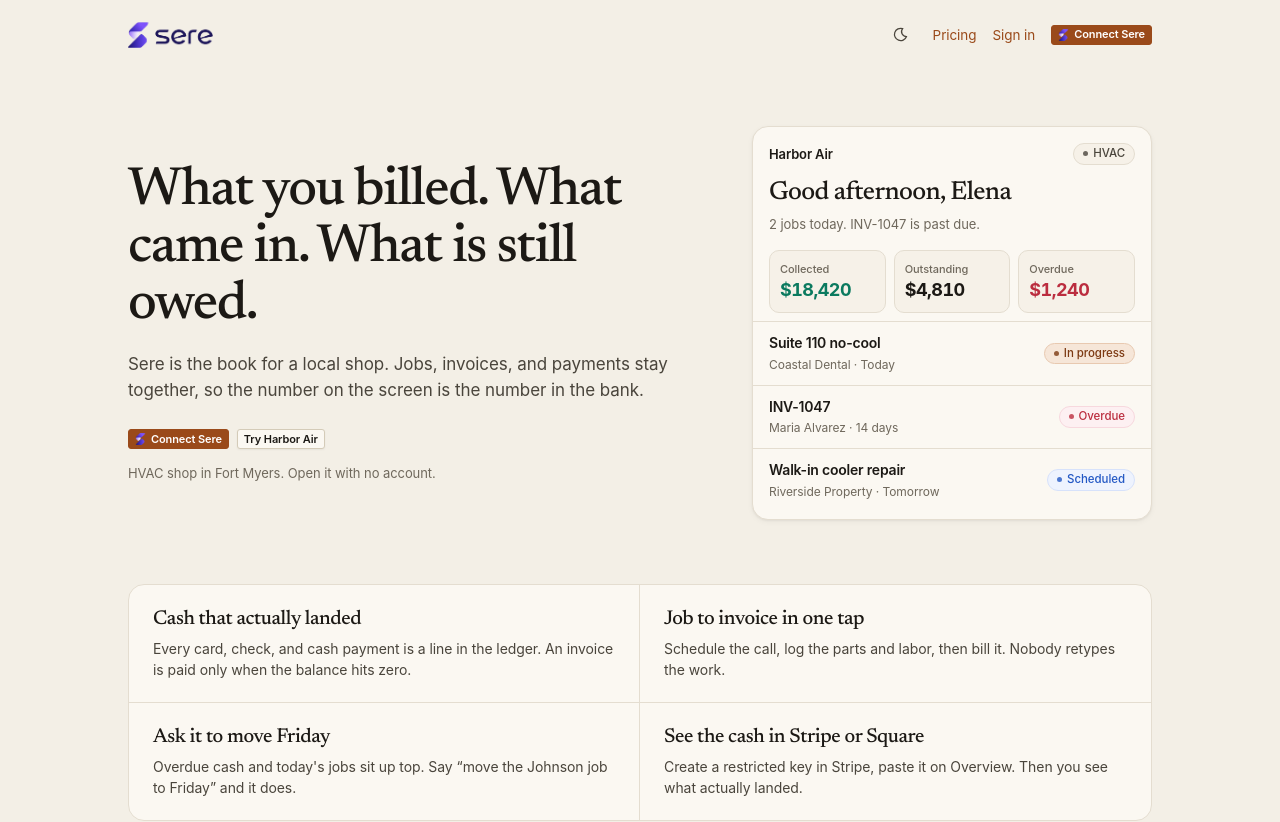
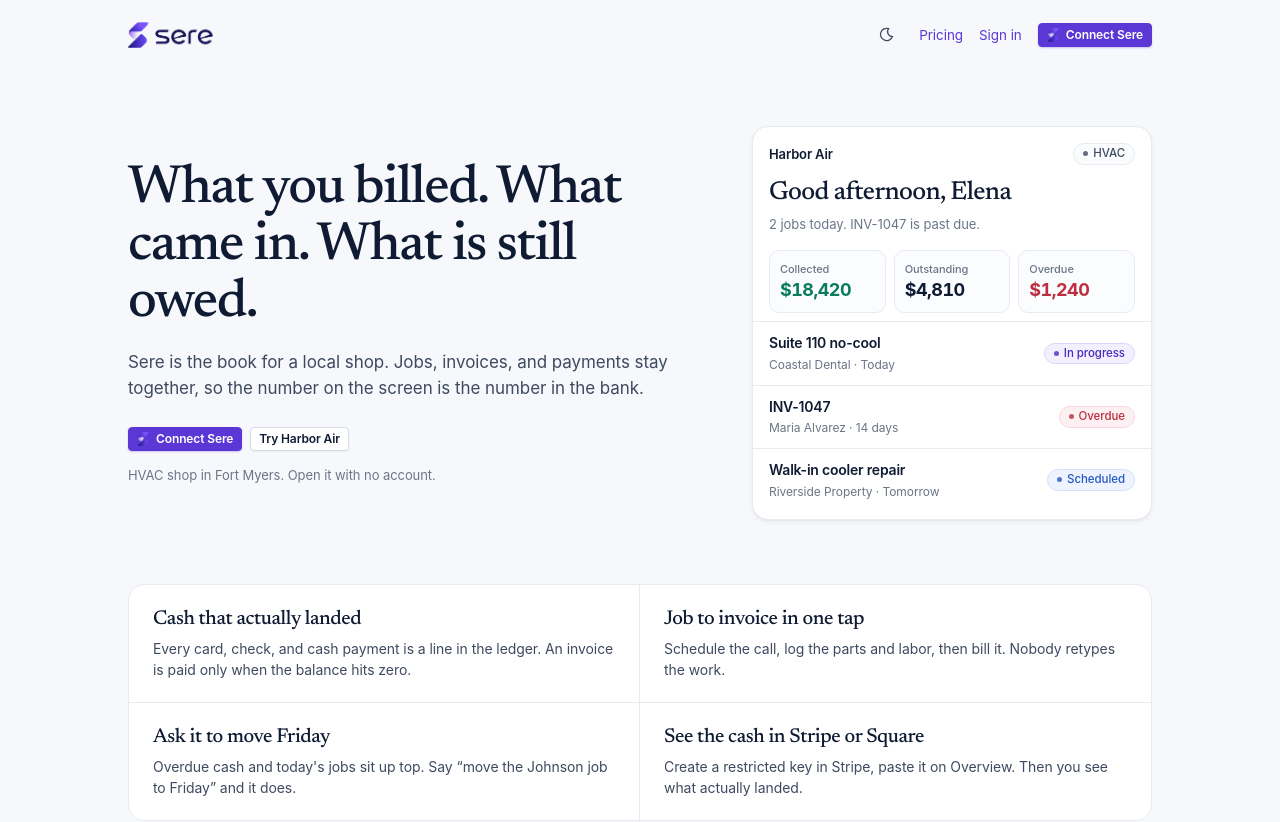
Before and after one commit to isaacgonzalez0927-commits/Scraper-V2, a Next.js app: page / in a window 1280 px wide. Shown: the top 822 px of the page. Built offline with nearby package versions, Linux system fonts and the light colour scheme.

Commit message:
Restore the original Sere UI
Put back the colors, light sidebar, and type. The last pass
painted the shop like a paper ledger and it looked wrong.

Co-authored-by: isaacgonzalez0927-commits <isaacgonzalez0927-commits@users.noreply.github.com>

```diff
--- a/app/globals.css
+++ b/app/globals.css
@@ -6,31 +6,23 @@
 
 :root {
   /* Ink */
-  --ink: #1c1915;
-  --ink-2: #4a453c;
-  --ink-3: #6f685c;
-  --ink-4: #8a8274;
+  --ink: #0f1b33;
+  --ink-2: #3f4a60;
+  --ink-3: #6b7688;
+  --ink-4: #8e97a8;
 
   /* Surfaces and lines */
-  --bg: #f3efe6;
-  --surface: #fbf8f2;
-  --surface-2: #f6f1e8;
-  --line: #e4ddd0;
-  --line-2: #d4cbb8;
-
-  /* Brand: shop stamp, not dashboard purple */
-  --accent: #9a4a1a;
-  --accent-strong: #7c3912;
-  --accent-soft: #f6e6d8;
-  --accent-line: #e8c9b0;
-
-  /* Rail (desktop sidebar) */
-  --rail: #1c1915;
-  --rail-ink: #f3efe6;
-  --rail-muted: #b8b0a4;
-  --rail-line: #2e2a24;
-  --rail-hover: #2a261f;
-  --rail-active: #3a2a1c;
+  --bg: #f7f8fb;
+  --surface: #ffffff;
+  --surface-2: #fbfcfe;
+  --line: #e7eaf0;
+  --line-2: #d7dce6;
+
+  /* Brand */
+  --accent: #5b38d6;
+  --accent-strong: #4a29bd;
+  --accent-soft: #f2effe;
+  --accent-line: #ded5fb;
 
   /* Status */
   --good: #0b7a5f;
@@ -47,36 +39,35 @@
   --info-line: #d7e2fb;
 
   /* Shape */
-  --r-xs: 4px;
-  --r-sm: 6px;
-  --r-md: 8px;
-  --r-lg: 10px;
+  --r-xs: 6px;
+  --r-sm: 8px;
+  --r-md: 10px;
+  --r-lg: 14px;
   --r-pill: 999px;
 
   /* Depth */
-  --shadow-xs: 0 1px 2px rgba(28, 25, 21, 0.05);
-  --shadow-sm: 0 1px 2px rgba(28, 25, 21, 0.05), 0 2px 6px rgba(28, 25, 21, 0.04);
-  --shadow-md: 0 4px 12px rgba(28, 25, 21, 0.08), 0 1px 3px rgba(28, 25, 21, 0.05);
-  --shadow-lg: 0 18px 50px rgba(28, 25, 21, 0.16);
-  --ring: 0 0 0 3px rgba(154, 74, 26, 0.18);
+  --shadow-xs: 0 1px 2px rgba(15, 27, 51, 0.05);
+  --shadow-sm: 0 1px 2px rgba(15, 27, 51, 0.05), 0 2px 6px rgba(15, 27, 51, 0.04);
+  --shadow-md: 0 4px 12px rgba(15, 27, 51, 0.08), 0 1px 3px rgba(15, 27, 51, 0.05);
+  --shadow-lg: 0 18px 50px rgba(15, 27, 51, 0.16);
+  --ring: 0 0 0 3px rgba(91, 56, 214, 0.16);
   --on-accent: #fff;
-  --glass: rgba(251, 248, 242, 0.88);
-  --glass-2: rgba(243, 239, 230, 0.8);
-  --scrim: rgba(28, 25, 21, 0.32);
-  --hairline: rgba(28, 25, 21, 0.12);
+  --glass: rgba(255, 255, 255, 0.86);
+  --glass-2: rgba(247, 248, 251, 0.78);
+  --scrim: rgba(15, 27, 51, 0.28);
+  --hairline: rgba(15, 27, 51, 0.12);
   --logo-filter: none;
   --ios-fill: rgba(118, 118, 128, 0.12);
 
   /* Type */
   --sans: -apple-system, BlinkMacSystemFont, "Segoe UI", Roboto, "Helvetica Neue",
     Arial, "Noto Sans", sans-serif;
-  --display: var(--font-display), "Iowan Old Style", Palatino, Georgia, serif;
   --mono: ui-monospace, SFMono-Regular, "SF Mono", Menlo, Consolas, monospace;
 
   /* Metrics */
-  --sidebar: 220px;
-  --topbar: 56px;
-  --page: 1120px;
+  --sidebar: 236px;
+  --topbar: 60px;
+  --page: 1240px;
   --ease: cubic-bezier(0.2, 0.6, 0.3, 1);
 }
 
@@ -88,25 +79,19 @@
 
 html[data-theme="dark"] {
   color-scheme: dark;
-  --ink: #f0ebe3;
-  --ink-2: #c4bdb2;
-  --ink-3: #948c80;
-  --ink-4: #756d62;
-  --bg: #12100e;
-  --surface: #1c1915;
-  --surface-2: #24211c;
-  --line: #322e28;
-  --line-2: #433e36;
-  --accent: #e0a06a;
-  --accent-strong: #f0b888;
-  --accent-soft: #2c2118;
-  --accent-line: #4a3828;
-  --rail: #12100e;
-  --rail-ink: #f0ebe3;
-  --rail-muted: #948c80;
-  --rail-line: #2a261f;
-  --rail-hover: #24211c;
-  --rail-active: #3a2a1c;
+  --ink: #e8ecf4;
+  --ink-2: #b7c0d0;
+  --ink-3: #8b95a8;
+  --ink-4: #6d778a;
+  --bg: #0e1218;
+  --surface: #161b24;
+  --surface-2: #1c2330;
+  --line: #2a3344;
+  --line-2: #3a4558;
+  --accent: #9b86f5;
+  --accent-strong: #b5a4ff;
+  --accent-soft: #241c42;
+  --accent-line: #3d3270;
   --good: #4ec9a8;
   --good-soft: #143028;
   --good-line: #1e4a3d;
@@ -123,9 +108,9 @@ html[data-theme="dark"] {
   --shadow-sm: 0 1px 2px rgba(0, 0, 0, 0.28), 0 2px 8px rgba(0, 0, 0, 0.22);
   --shadow-md: 0 4px 16px rgba(0, 0, 0, 0.32), 0 1px 3px rgba(0, 0, 0, 0.2);
   --shadow-lg: 0 18px 50px rgba(0, 0, 0, 0.48);
-  --ring: 0 0 0 3px rgba(224, 160, 106, 0.28);
-  --glass: rgba(18, 16, 14, 0.82);
-  --glass-2: rgba(18, 16, 14, 0.78);
+  --ring: 0 0 0 3px rgba(155, 134, 245, 0.28);
+  --glass: rgba(14, 18, 24, 0.82);
+  --glass-2: rgba(14, 18, 24, 0.78);
   --scrim: rgba(0, 0, 0, 0.52);
   --hairline: rgba(255, 255, 255, 0.1);
   --logo-filter: invert(1) hue-rotate(180deg) brightness(1.22) contrast(0.92);
@@ -285,10 +270,9 @@ body.locked {
 }
 
 .page-title {
-  font-family: var(--display);
-  font-size: 28px;
-  font-weight: 500;
-  letter-spacing: -0.03em;
+  font-size: 24px;
+  font-weight: 600;
+  letter-spacing: -0.025em;
 }
 
 .page-sub {
@@ -318,23 +302,18 @@ body.locked {
   flex-direction: column;
   gap: 4px;
   padding: 18px 12px 14px;
-  background: var(--rail);
-  color: var(--rail-ink);
-  border-right: 1px solid var(--rail-line);
-}
-.sidebar .brand-lockup {
-  filter: invert(1) hue-rotate(180deg) brightness(1.18) contrast(0.92);
-}
-html[data-theme="dark"] .sidebar .brand-lockup { filter: var(--logo-filter); }
+  background: var(--surface);
+  border-right: 1px solid var(--line);
+}
 
 .brand {
   display: flex;
   align-items: center;
   gap: 8px;
   padding: 4px 8px 18px;
-  color: var(--rail-ink);
-}
-.brand:hover { color: var(--rail-ink); }
+  color: var(--ink);
+}
+.brand:hover { color: var(--ink); }
 
 .brand-lockup {
   display: block;
@@ -371,13 +350,13 @@ html[data-theme="dark"] .sidebar .brand-lockup { filter: var(--logo-filter); }
   min-height: 34px;
   padding: 6px 10px;
   border-radius: var(--r-xs);
-  color: var(--rail-muted);
+  color: var(--ink-2);
   font-size: 13.5px;
   font-weight: 500;
   transition: background 0.14s var(--ease), color 0.14s var(--ease);
 }
-.nav a:hover { background: var(--rail-hover); color: var(--rail-ink); }
-.nav a.active { background: var(--rail-active); color: var(--rail-ink); }
+.nav a:hover { background: var(--surface-2); color: var(--ink); }
+.nav a.active { background: var(--accent-soft); color: var(--accent-strong); }
 
 .nav-icon {
   width: 17px;
@@ -390,29 +369,22 @@ html[data-theme="dark"] .sidebar .brand-lockup { filter: var(--logo-filter); }
 .sidebar-foot {
   margin-top: auto;
   padding-top: 12px;
-  border-top: 1px solid var(--rail-line);
+  border-top: 1px solid var(--line);
   display: flex;
   flex-direction: column;
   gap: 4px;
-}
-.sidebar-foot .btn-ghost {
-  color: var(--rail-muted);
-}
-.sidebar-foot .btn-ghost:hover {
-  background: var(--rail-hover);
-  color: var(--rail-ink);
 }
 
 .org-chip {
   display: block;
   padding: 8px 10px;
   border-radius: var(--r-xs);
-  color: var(--rail-ink);
+  color: var(--ink);
   transition: background 0.14s var(--ease);
 }
-.org-chip:hover { background: var(--rail-hover); color: var(--rail-ink); }
+.org-chip:hover { background: var(--surface-2); color: var(--ink); }
 .org-chip strong { display: block; font-size: 13px; font-weight: 600; }
-.org-chip span { display: block; color: var(--rail-muted); font-size: 12px; }
+.org-chip span { display: block; color: var(--ink-3); font-size: 12px; }
 
 .demo-chip {
   display: block;
@@ -569,30 +541,30 @@ html[data-theme="dark"] .sidebar .brand-lockup { filter: var(--logo-filter); }
 a.btn-stripe, a.btn-stripe:hover { color: #fff; }
 
 .btn-connect {
-  min-height: 20px;
-  padding: 0 6px;
-  font-size: 11px;
+  min-height: 24px;
+  padding: 0 8px;
+  font-size: 12px;
   font-weight: 600;
+  border-radius: 4px;
+  gap: 5px;
+  letter-spacing: -0.01em;
+}
+.btn-connect-mark {
+  width: 14px;
+  height: 14px;
   border-radius: 3px;
-  gap: 4px;
-  letter-spacing: -0.01em;
-}
-.btn-connect-mark {
-  width: 12px;
-  height: 12px;
-  border-radius: 2px;
   object-fit: contain;
 }
 .btn-sere {
-  background: var(--accent);
-  border-color: var(--accent);
-  color: var(--on-accent);
-  box-shadow: none;
+  background: #5b38d6;
+  border-color: #5b38d6;
+  color: #fff;
+  box-shadow: 0 1px 2px rgba(91, 56, 214, 0.28);
 }
 .btn-sere:hover {
-  background: var(--accent-strong);
-  border-color: var(--accent-strong);
-  color: var(--on-accent);
+  background: #4a2bb8;
+  border-color: #4a2bb8;
+  color: #fff;
 }
 a.btn-sere, a.btn-sere:hover { color: #fff; }
 
@@ -1241,7 +1213,7 @@ a.btn-openai, a.btn-openai:hover { color: #fff; }
   border: 0;
   padding: 0;
   background: none;
-  color: var(--accent-strong);
+  color: var(--accent);
   font: inherit;
   font-weight: 650;
   cursor: pointer;
@@ -1352,9 +1324,9 @@ a.btn-openai, a.btn-openai:hover { color: #fff; }
   margin-top: 8px;
   font-size: 12px;
   font-weight: 600;
-  color: var(--rail-muted);
-}
-.sidebar-setup:hover { color: var(--rail-ink); }
+  color: var(--ink-3);
+}
+.sidebar-setup:hover { color: var(--ink); }
 
 /* Empty state */
 
@@ -1680,7 +1652,7 @@ a.btn-openai, a.btn-openai:hover { color: #fff; }
 }
 .landing-nav .brand { padding: 0; }
 .landing-nav nav { display: flex; align-items: center; gap: 16px; font-size: 13.5px; }
-.landing-nav nav .btn-connect { min-height: 20px; padding: 0 6px; font-size: 11px; }
+.landing-nav nav .btn-connect { min-height: 24px; padding: 0 8px; font-size: 12px; }
 
 .landing-main {
   max-width: 1080px;
@@ -1714,7 +1686,7 @@ a.btn-openai, a.btn-openai:hover { color: #fff; }
   line-height: 1.5;
 }
 .hero-actions { display: flex; gap: 8px; flex-wrap: wrap; align-items: center; }
-.hero-actions .btn-connect { min-height: 20px; padding: 0 6px; font-size: 11px; }
+.hero-actions .btn-connect { min-height: 24px; padding: 0 8px; font-size: 12px; }
 .hero-note { margin-top: 14px; color: var(--ink-3); font-size: 13px; }
 
 .hero-preview { min-width: 0; }
@@ -3079,7 +3051,7 @@ a.btn-openai, a.btn-openai:hover { color: #fff; }
     --surface: #fff;
     --surface-2: #fff;
     --line: #e7eaf0;
-    --accent: #9a4a1a;
+    --accent: #5b38d6;
     --logo-filter: none;
   }
   body { background: #fff; }
--- a/app/layout.tsx
+++ b/app/layout.tsx
@@ -1,15 +1,7 @@
 import type { Metadata, Viewport } from "next";
-import { Newsreader } from "next/font/google";
 import Script from "next/script";
 import { THEME_BOOT, THEME_DARK_COLOR, THEME_LIGHT_COLOR } from "@/lib/theme";
 import "./globals.css";
-
-const display = Newsreader({
-  subsets: ["latin"],
-  display: "swap",
-  variable: "--font-display",
-  weight: ["400", "500", "600"],
-});
 
 export const metadata: Metadata = {
   title: "Sere",
@@ -41,7 +33,7 @@ export const viewport: Viewport = {
 
 export default function RootLayout({ children }: { children: React.ReactNode }) {
   return (
-    <html lang="en" className={display.variable} suppressHydrationWarning>
+    <html lang="en" suppressHydrationWarning>
       <body>
         <Script id="sere-theme" strategy="beforeInteractive">
           {THEME_BOOT}
--- a/lib/email.ts
+++ b/lib/email.ts
@@ -79,7 +79,7 @@ export function invoiceEmail(opts: {
       <p style="margin:0 0 18px"><strong>Due date:</strong> ${escapeHtml(opts.dueDate)}</p>
       <p style="margin:0 0 22px">
         <a href="${escapeHtml(opts.payUrl)}"
-           style="background:#9a4a1a;color:#fff;padding:10px 16px;border-radius:6px;text-decoration:none;display:inline-block">
+           style="background:#5b38d6;color:#fff;padding:10px 16px;border-radius:8px;text-decoration:none;display:inline-block">
           View and pay invoice
         </a>
       </p>
--- a/lib/theme.ts
+++ b/lib/theme.ts
@@ -1,6 +1,6 @@
 export const THEME_KEY = "sere-theme";
-export const THEME_DARK_COLOR = "#12100e";
-export const THEME_LIGHT_COLOR = "#f3efe6";
+export const THEME_DARK_COLOR = "#0e1218";
+export const THEME_LIGHT_COLOR = "#ffffff";
 
 export type ThemePref = "light" | "dark" | "system";
 export type ResolvedTheme = "light" | "dark";
```
